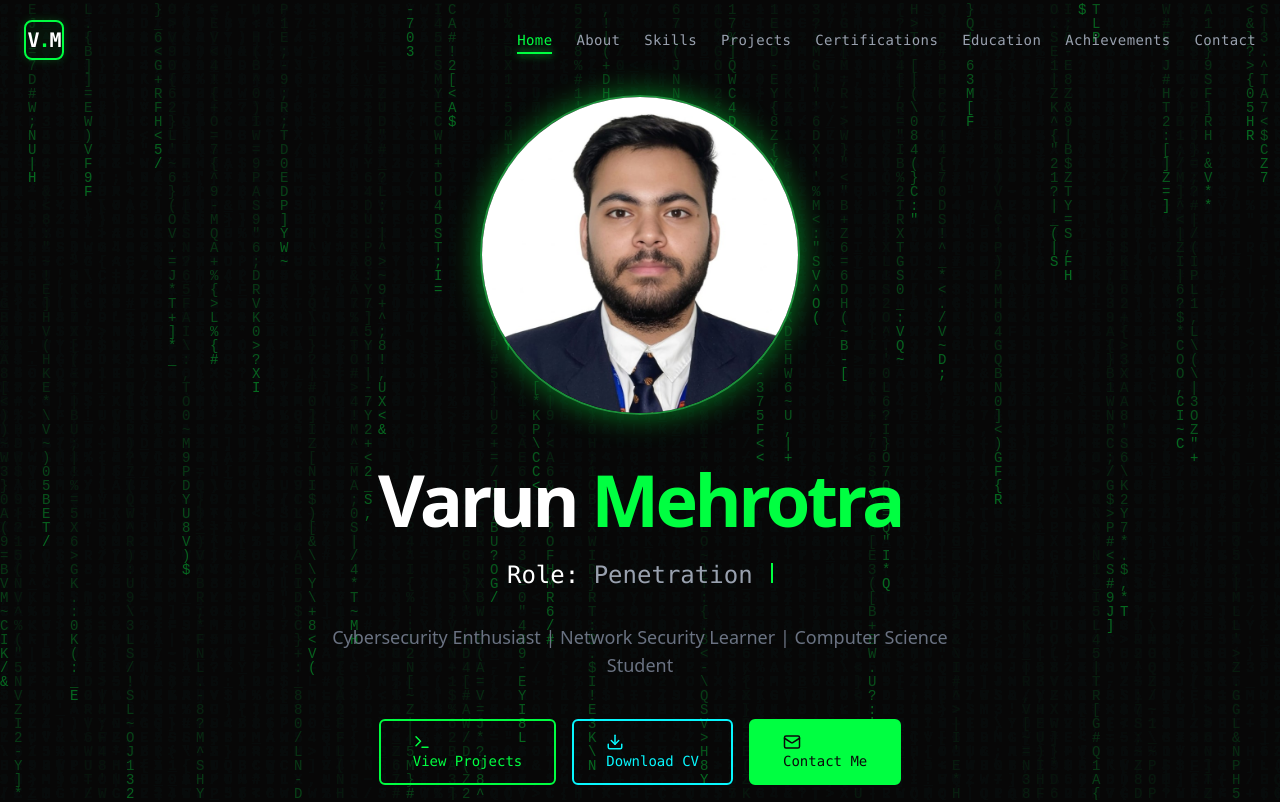
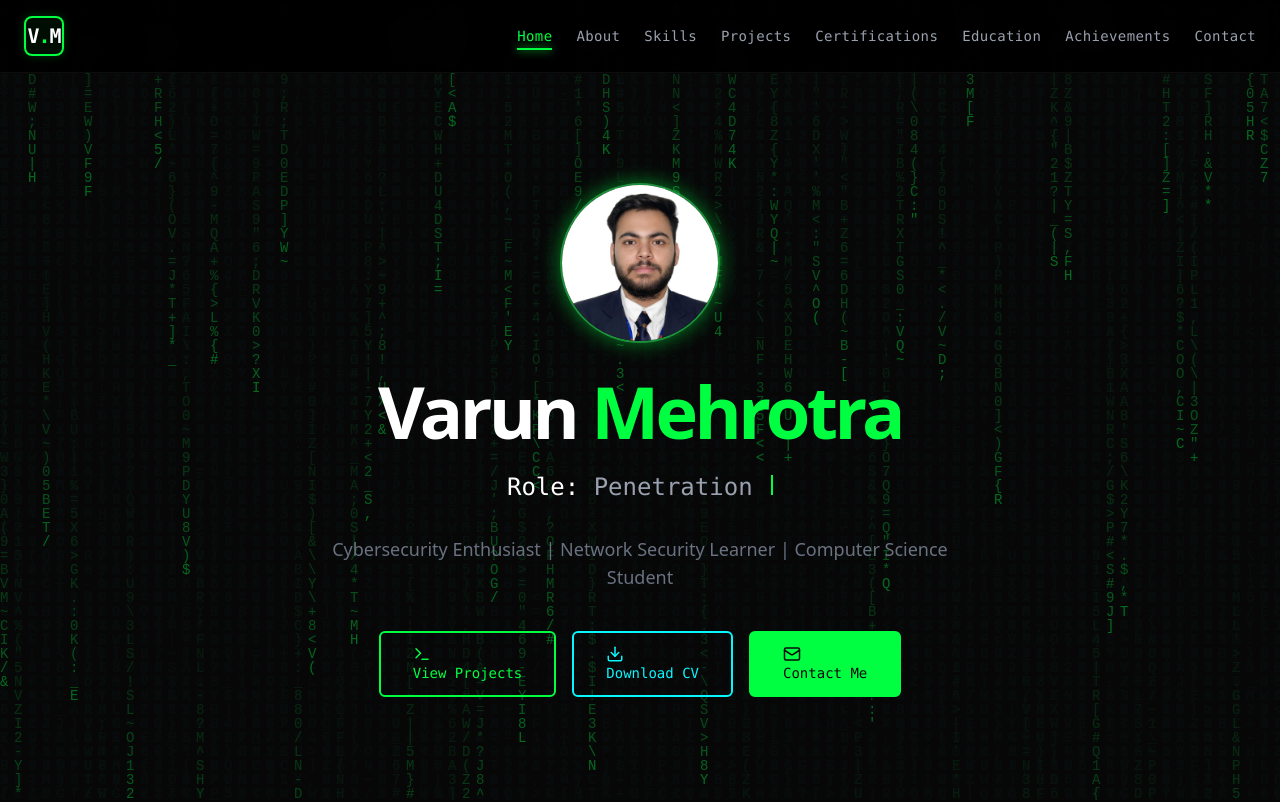
Before and after one commit to varunmhr5856/portfolio-, a Next.js app: page / in a window 1280 px wide. Shown: the top 802 px of the page. Built offline with nearby package versions, Linux system fonts and the light colour scheme.

Commit message:
Revert Hero/Navbar dimensions and set fixed positioning

```diff
--- a/src/components/Navbar.tsx
+++ b/src/components/Navbar.tsx
@@ -60,7 +60,7 @@ export function Navbar() {
   return (
     <header
       className={cn(
-        "absolute top-0 left-0 right-0 z-50 transition-all duration-300 py-5 bg-transparent"
+        "fixed top-0 left-0 right-0 z-50 transition-all duration-300 py-4 bg-black/90 backdrop-blur-md border-b border-white/5"
       )}
     >
       <div className="container mx-auto px-4 md:px-6 flex items-center justify-between">
--- a/src/components/sections/Hero.tsx
+++ b/src/components/sections/Hero.tsx
@@ -51,9 +51,9 @@ export function Hero() {
           className="max-w-4xl mx-auto text-center"
         >
           {/* Profile Picture */}
-          <div className="relative w-56 h-56 md:w-80 md:h-80 mx-auto mb-12">
-            <div className="absolute inset-0 rounded-full border-2 border-[var(--color-cyber-green)] animate-[pulse_3s_infinite] opacity-50 shadow-[0_0_30px_var(--color-cyber-green)]" />
-            <div className="absolute inset-4 rounded-full border border-[var(--color-cyber-blue)] opacity-40" />
+          <div className="relative w-32 h-32 md:w-40 md:h-40 mx-auto mb-8">
+            <div className="absolute inset-0 rounded-full border-2 border-[var(--color-cyber-green)] animate-[pulse_3s_infinite] opacity-50 shadow-[0_0_20px_var(--color-cyber-green)]" />
+            <div className="absolute inset-2 rounded-full border border-[var(--color-cyber-blue)] opacity-40" />
             <img
               src="/profile_new.jpg"
               alt="Varun Mehrotra"
```
